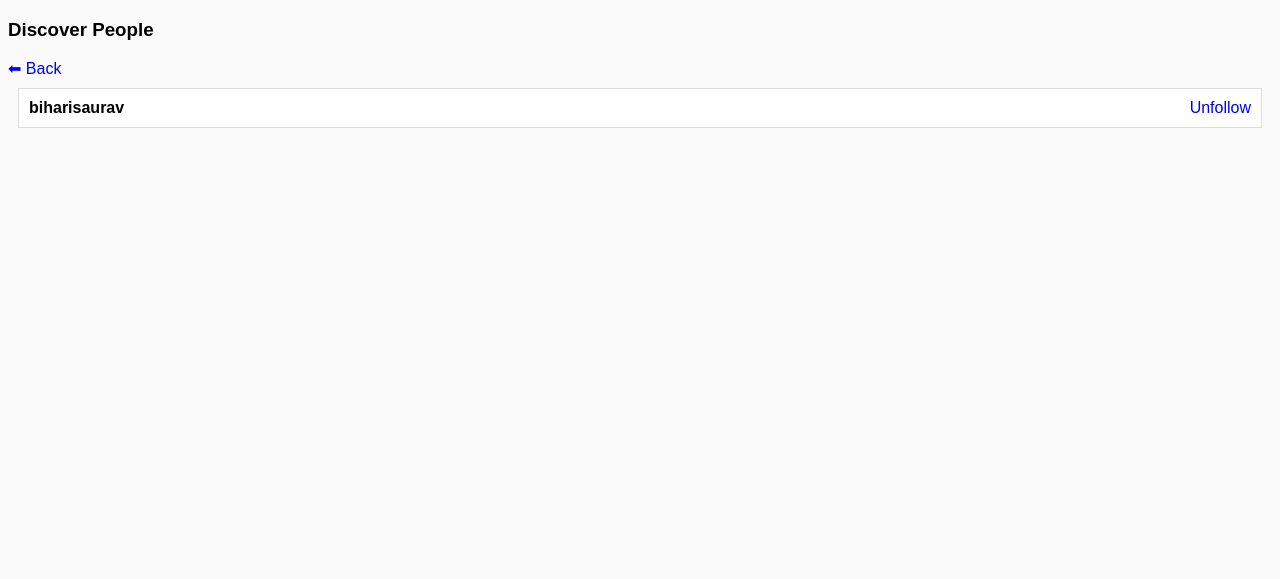
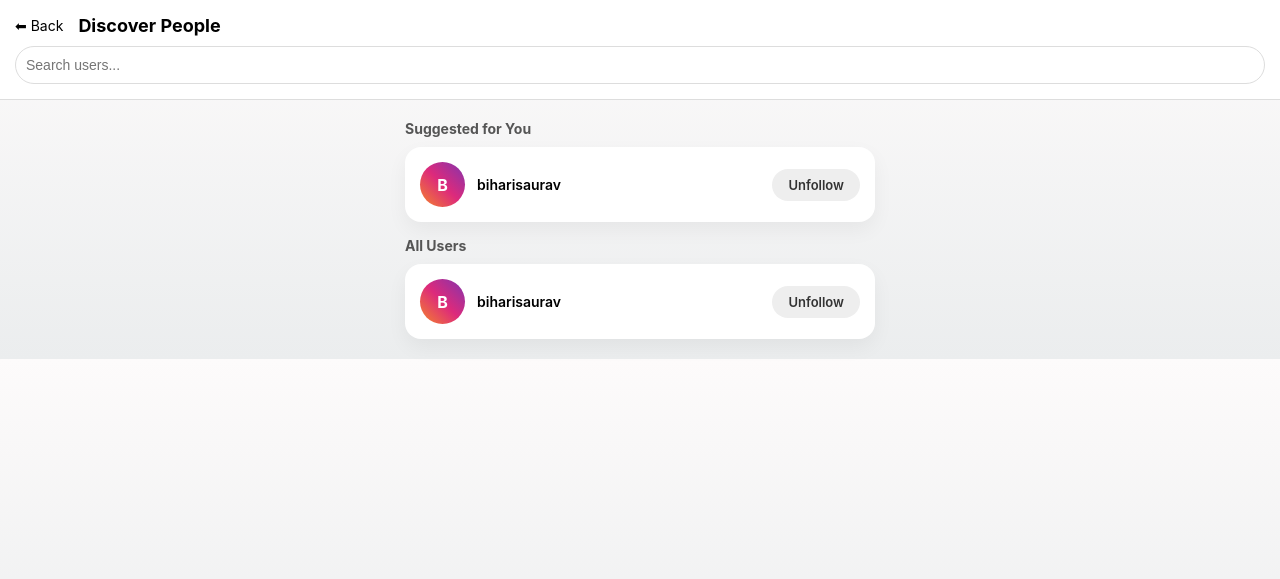
Before and after one commit to sauravraj1410-lab/insta, a Django app: page /accounts/discover/ in a window 1280 px wide. Shown: the top 579 px of the page. Run offline with Django 5.2, Linux system fonts and the light colour scheme; a user stored in the database is signed in; data comes from the database, SQL or seed files in the repository.

Commit message:
Update discover.html

```diff
--- a/templates/accounts/discover.html
+++ b/templates/accounts/discover.html
@@ -1,38 +1,232 @@
 <!DOCTYPE html>
 <html>
 <head>
-    <title>Discover People</title>
+    <title>Discover People • IS21</title>
+    <meta name="viewport" content="width=device-width, initial-scale=1.0">
+
     <style>
-        body { font-family: Arial; background:#fafafa; }
+        * { box-sizing: border-box; }
+
+        body {
+            margin: 0;
+            font-family: -apple-system, BlinkMacSystemFont, "Segoe UI", Roboto, Arial;
+            background: linear-gradient(to bottom, #fdfbfb, #ebedee);
+        }
+
+        .header {
+            background: white;
+            padding: 15px;
+            border-bottom: 1px solid #ddd;
+            position: sticky;
+            top: 0;
+            z-index: 10;
+        }
+
+        .top-row {
+            display: flex;
+            align-items: center;
+            gap: 15px;
+        }
+
+        .back {
+            text-decoration: none;
+            color: black;
+            font-size: 14px;
+        }
+
+        h3 {
+            margin: 0;
+            font-size: 18px;
+        }
+
+        /* SEARCH BAR */
+        .search-box {
+            margin-top: 10px;
+        }
+
+        .search-box input {
+            width: 100%;
+            padding: 10px;
+            border-radius: 20px;
+            border: 1px solid #ddd;
+            outline: none;
+            font-size: 14px;
+        }
+
+        .search-box input:focus {
+            border-color: #0095f6;
+            box-shadow: 0 0 0 2px rgba(0,149,246,0.2);
+        }
+
+        .container {
+            max-width: 500px;
+            margin: 20px auto;
+            padding: 0 15px;
+        }
+
+        .section-title {
+            font-size: 14px;
+            font-weight: 700;
+            margin: 15px 0 10px;
+            color: #555;
+        }
+
         .user {
-            background:white;
-            padding:10px;
-            margin:10px;
-            border:1px solid #ddd;
-            display:flex;
-            justify-content:space-between;
+            background: white;
+            padding: 15px;
+            margin-bottom: 12px;
+            border-radius: 16px;
+            box-shadow: 0 8px 20px rgba(0,0,0,0.05);
+            display: flex;
+            align-items: center;
+            justify-content: space-between;
+            transition: 0.2s ease;
         }
-        a { text-decoration:none; }
+
+        .user:hover {
+            transform: translateY(-3px);
+        }
+
+        .user-left {
+            display: flex;
+            align-items: center;
+            gap: 12px;
+        }
+
+        .avatar {
+            width: 45px;
+            height: 45px;
+            border-radius: 50%;
+            background: linear-gradient(45deg,#f58529,#dd2a7b,#8134af);
+            display: flex;
+            justify-content: center;
+            align-items: center;
+            color: white;
+            font-weight: bold;
+        }
+
+        .username {
+            font-weight: 600;
+            font-size: 14px;
+        }
+
+        .follow-btn {
+            text-decoration: none;
+            padding: 8px 16px;
+            border-radius: 20px;
+            font-size: 13px;
+            font-weight: 600;
+            transition: 0.2s;
+        }
+
+        .follow {
+            background: linear-gradient(45deg,#0095f6,#0066ff);
+            color: white;
+        }
+
+        .follow:hover {
+            transform: scale(1.05);
+        }
+
+        .unfollow {
+            background: #eee;
+            color: #333;
+        }
+
+        .empty {
+            text-align: center;
+            margin-top: 30px;
+            color: gray;
+        }
+
+        @media (max-width: 480px) {
+            .user { padding: 12px; }
+        }
     </style>
 </head>
 <body>
 
+<div class="header">
+    <div class="top-row">
+        <a href="/" class="back">⬅ Back</a>
         <h3>Discover People</h3>
-<a href="/">⬅ Back</a>
+    </div>
+
+    <!-- SEARCH BAR -->
+    <div class="search-box">
+        <input type="text" id="searchInput" placeholder="Search users..." onkeyup="filterUsers()">
+    </div>
+</div>
+
+<div class="container">
+
+    <!-- SUGGESTED USERS SECTION -->
+    <div class="section-title">Suggested for You</div>
+
+    {% for user in users|slice:":3" %}
+    <div class="user user-card">
+        <div class="user-left">
+            <div class="avatar">
+                {{ user.username|first|upper }}
+            </div>
+            <div class="username">{{ user.username }}</div>
+        </div>
+
+        {% if user.id in following_ids %}
+            <a href="/accounts/follow/{{ user.id }}/" class="follow-btn unfollow">
+                Unfollow
+            </a>
+        {% else %}
+            <a href="/accounts/follow/{{ user.id }}/" class="follow-btn follow">
+                Follow
+            </a>
+        {% endif %}
+    </div>
+    {% endfor %}
+
+    <!-- ALL USERS SECTION -->
+    <div class="section-title">All Users</div>
 
     {% for user in users %}
-<div class="user">
-    <strong>{{ user.username }}</strong>
+    <div class="user user-card">
+        <div class="user-left">
+            <div class="avatar">
+                {{ user.username|first|upper }}
+            </div>
+            <div class="username username-text">{{ user.username }}</div>
+        </div>
 
         {% if user.id in following_ids %}
-        <a href="/accounts/follow/{{ user.id }}/">Unfollow</a>
+            <a href="/accounts/follow/{{ user.id }}/" class="follow-btn unfollow">
+                Unfollow
+            </a>
         {% else %}
-        <a href="/accounts/follow/{{ user.id }}/">Follow</a>
+            <a href="/accounts/follow/{{ user.id }}/" class="follow-btn follow">
+                Follow
+            </a>
         {% endif %}
     </div>
     {% empty %}
-<p>No users found</p>
+    <p class="empty">No users found</p>
     {% endfor %}
+
+</div>
+
+<script>
+function filterUsers() {
+    const input = document.getElementById("searchInput").value.toLowerCase();
+    const cards = document.querySelectorAll(".user-card");
+
+    cards.forEach(card => {
+        const username = card.querySelector(".username").innerText.toLowerCase();
+        if (username.includes(input)) {
+            card.style.display = "flex";
+        } else {
+            card.style.display = "none";
+        }
+    });
+}
+</script>
 
 </body>
 </html>
```
Lines whose indentation alone changed are shown as unchanged.
